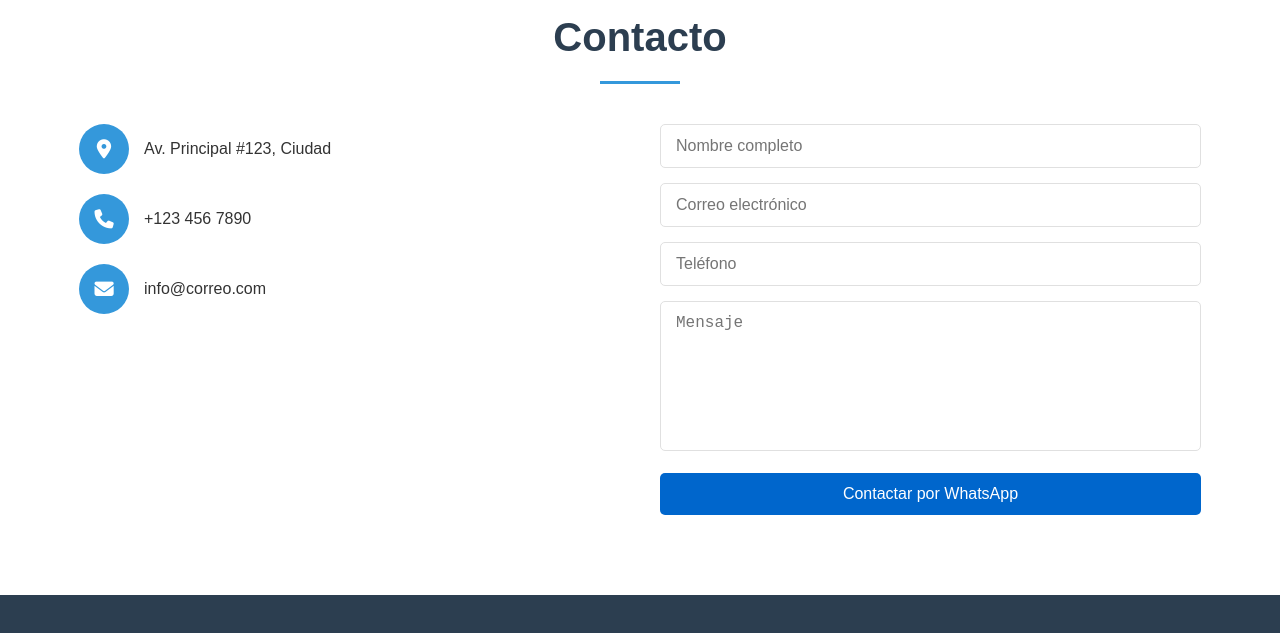
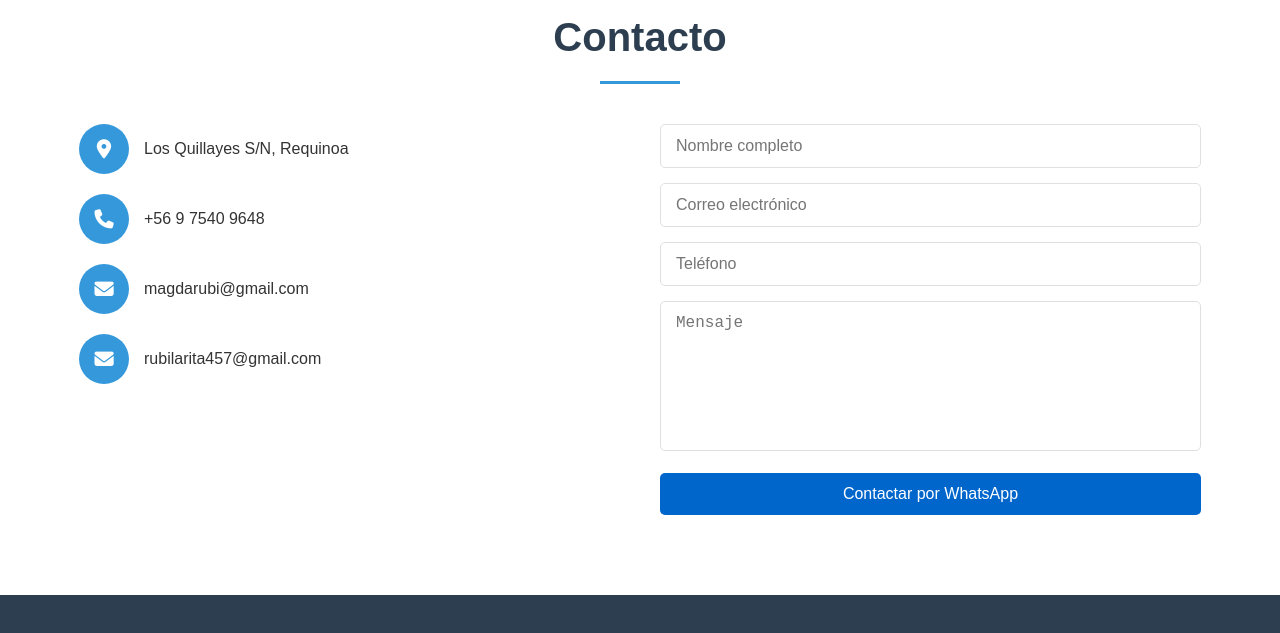
Before and after one commit to alealmonacid/webenfermeria, a plain HTML site: page index.html in a window 1280 px wide. Shown: the part 4200-4833 px from the top of the page. Drawn offline with Linux system fonts and the light colour scheme.

Commit message:
se actualizan datos de contacto

```diff
--- a/index.html
+++ b/index.html
@@ -277,15 +277,19 @@
                 <div class="contact-info">
                     <div class="info-item">
                         <i class="fas fa-map-marker-alt"></i>
-                        <p>Av. Principal #123, Ciudad</p>
+                        <p>Los Quillayes S/N, Requinoa</p>
                     </div>
                     <div class="info-item">
                         <i class="fas fa-phone"></i>
-                        <p>+123 456 7890</p>
+                        <p>+56 9 7540 9648</p>
                     </div>
                     <div class="info-item">
                         <i class="fas fa-envelope"></i>
-                        <p>info@correo.com</p>
+                        <p>magdarubi@gmail.com</p>
+                    </div>
+                    <div class="info-item">
+                        <i class="fas fa-envelope"></i>
+                        <p>rubilarita457@gmail.com</p>
                     </div>
                 </div>
                 <form class="contact-form" id="contactForm">
```
